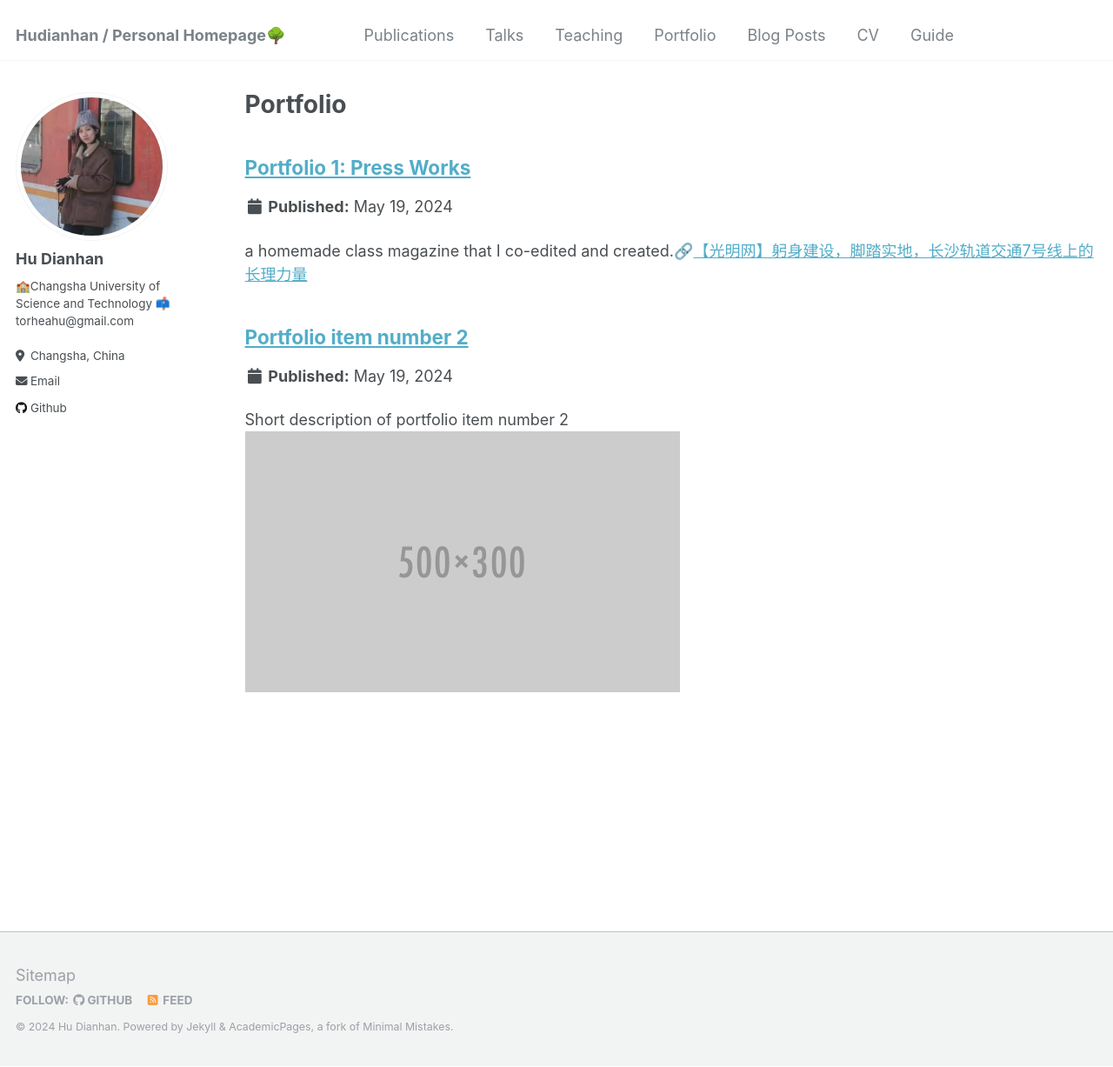
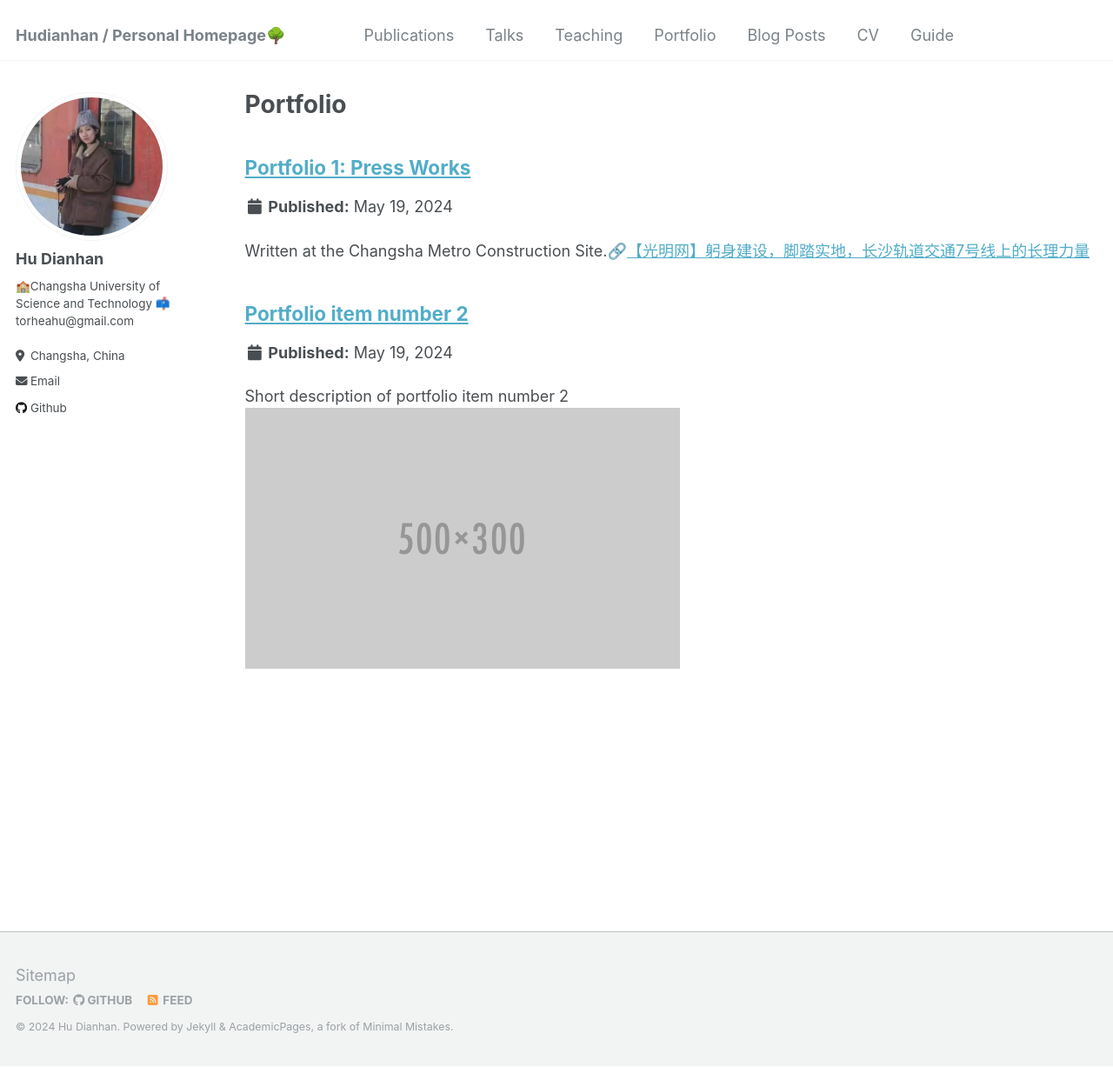
Before and after one commit to Rheahu816/Rheahu.github.io, a Jekyll site: the page built from _pages/portfolio.html, in a window 1280 px wide and 1227 px high. Shown: the whole window at 87% size. Built offline with Jekyll 4.4.1, drawn with Linux system fonts in a browser that asks for light colours.

Commit message:
Update portfolio-1.md

```diff
--- a/_portfolio/portfolio-1.md
+++ b/_portfolio/portfolio-1.md
@@ -1,7 +1,7 @@
 ---
 title: "Portfolio 1: Press Works"
-excerpt: "🔗[Portfolio 1][【新湖南】为爱奔赴，与“理”同行 ——长沙理工大学举办第四届校友健步行活动](https://m.voc.com.cn/xhn/news/202305/18065259.html)"
-excerpt: "a homemade class magazine that I co-edited and created.🔗[【光明网】躬身建设，脚踏实地，长沙轨道交通7号线上的长理力量](http://news.hnjy.com.cn/content/646742/59/12955127.html)"
+excerpt: "An alumni event.🔗[【新湖南】为爱奔赴，与“理”同行 ——长沙理工大学举办第四届校友健步行活动](https://m.voc.com.cn/xhn/news/202305/18065259.html)"
+excerpt: "Written at the Changsha Metro Construction Site.🔗[【光明网】躬身建设，脚踏实地，长沙轨道交通7号线上的长理力量](https://reader.gmw.cn/2023-08/28/content_36792797.htm)"
 
 collection: portfolio
 ---
```
